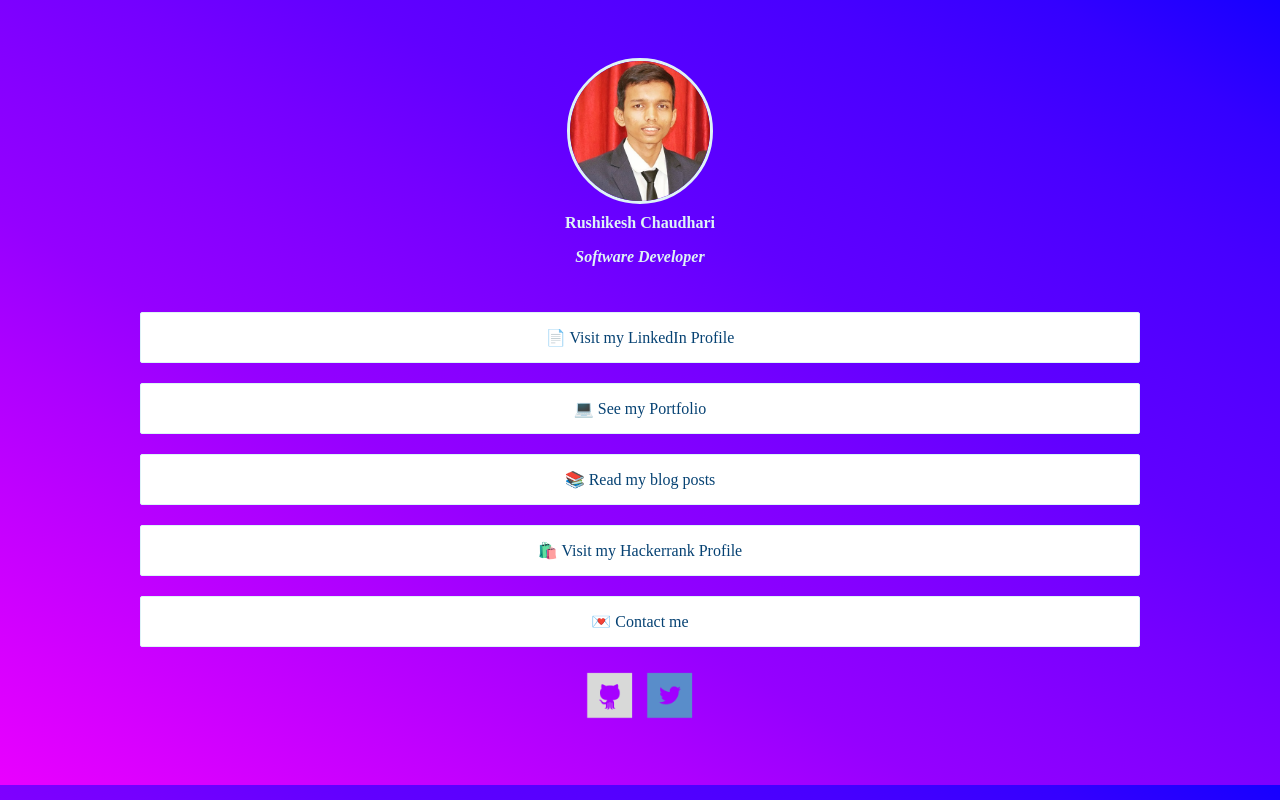
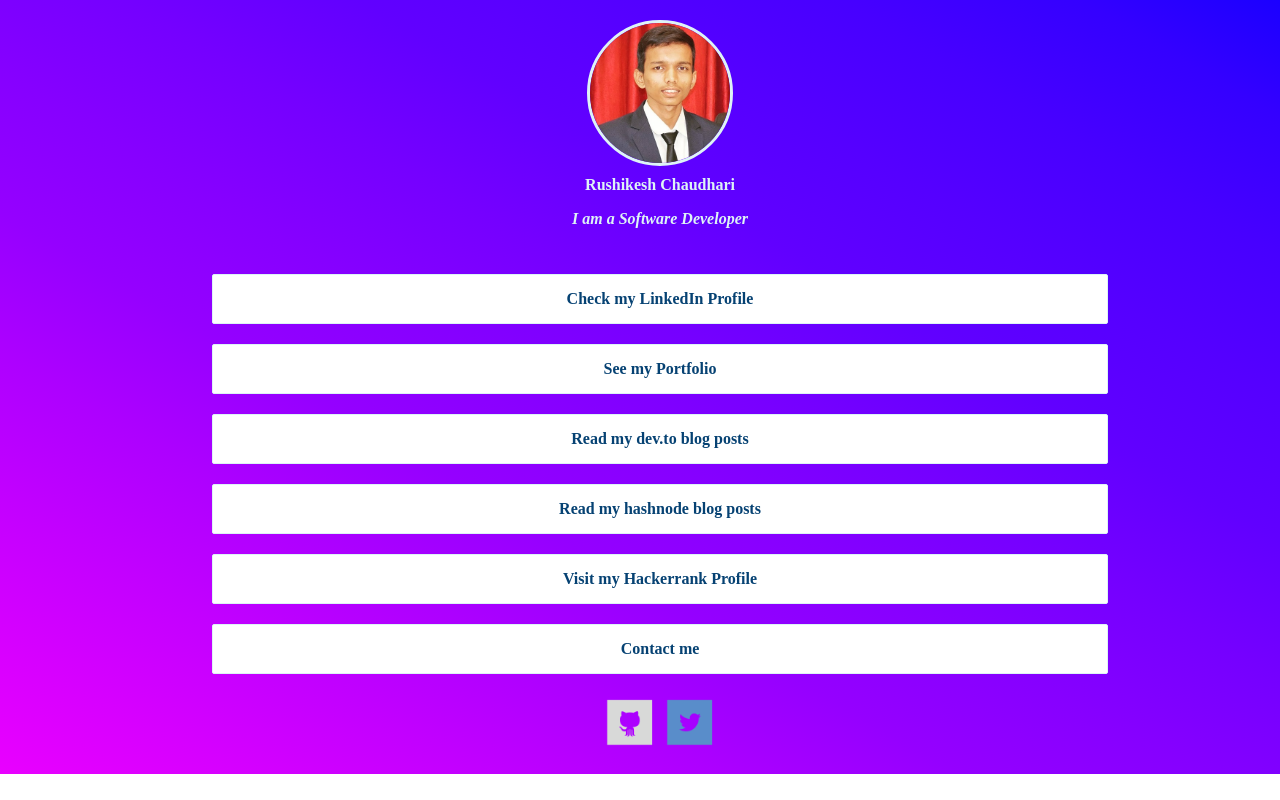
Before and after one commit to rushi-173/MyLinkstore, a PHP site: page /index.html in a window 1280 px wide. Run offline with PHP 8.4, Linux system fonts and the light colour scheme.

Commit message:
Made it better

```diff
--- a/index.html
+++ b/index.html
@@ -10,9 +10,9 @@
 	<div class="circle-shape">
 		<img src="images/photo.jpg" class="profile-pic">
 	</div>
-	<a href="https://www.instagram.com/rushikesh_chaudhari_17/" target="_blank"
+	<a href="https://www.instagram.com/rushikesh_chaudhari_17" target="_blank"
 		rel="noopener noreferrer" class="ig-link"> Rushikesh Chaudhari <br>
-		<p><i>Software Developer</i></p></a>
+		<p><i>I am a Software Developer</i></p></a>
 	<div class="link-list">
 		<a
 			href="https://www.linkedin.com/in/rushi173"
@@ -20,7 +20,7 @@
 			rel="noopener noreferrer"
 		>
 			<div class="link-list-item">
-				📄 Visit my LinkedIn Profile
+				Check my LinkedIn Profile
 			</div>
 		</a>
 		<a
@@ -29,7 +29,7 @@
 			rel="noopener noreferrer"
 		>
 			<div class="link-list-item">
-				💻 See my Portfolio
+				See my Portfolio
 			</div>
 		</a>
 		<a
@@ -38,7 +38,16 @@
 			rel="noopener noreferrer"
 		>
 			<div class="link-list-item">
-				📚 Read my blog posts
+				Read my dev.to blog posts
+			</div>
+		</a>
+		<a
+			href="https://rushikesh.hashnode.dev/"
+			target="_blank"
+			rel="noopener noreferrer"
+		>
+			<div class="link-list-item">
+				Read my hashnode blog posts
 			</div>
 		</a>
 		<a
@@ -47,12 +56,12 @@
 			rel="noopener noreferrer"
 		>
 			<div class="link-list-item">
-				🛍️ Visit my Hackerrank Profile
+				Visit my Hackerrank Profile
 			</div>
 		</a>
 		<a href="mailto:rushichaudhari1237@gmail.com">
 			<div class="link-list-item">
-				💌 Contact me
+				Contact me
 			</div>
 		</a>
 	</div>
--- a/index.php
+++ b/index.php
@@ -1 +1 @@
-<?php include_once(“index.html”); ?>
+<?php header( 'Location: ./index.html' ) ;  ?>
--- a/style.css
+++ b/style.css
@@ -1,7 +1,7 @@
 body{
 	height: 100%;
 	align-content: center;
-	background-image: linear-gradient(to right top, #e900ff, #d600ff, #c200ff, #ad00ff, #9500ff, #8600ff, #7500ff, #6100ff, #5500ff, #4700ff, #3400ff, #1600ff);
+	margin: 0px;
 }
 :root {
 	--darkest-color: #064273;
@@ -19,12 +19,22 @@ body {
 }*/
 
 .container {
-	width: 90%;
-	max-width: 1000px;
-	margin: 50px auto;
+	width: 100%;
+	height: 100%;
+	margin: 0px;
+	padding: 20px;
 	display: flex;
 	flex-direction: column;
 	text-align: center;
+	background-image: linear-gradient(to right top, #e900ff, #d600ff, #c200ff, #ad00ff, #9500ff, #8600ff, #7500ff, #6100ff, #5500ff, #4700ff, #3400ff, #1600ff);
+	-webkit-background-size: 100%;
+    -moz-background-size: 100%;
+    -o-background-size: 100%;
+    background-size: 100%;
+    -webkit-background-size: cover;
+    -moz-background-size: cover;
+    -o-background-size: cover;
+    background-size: cover;
 }
 
 .circle-shape {
@@ -55,6 +65,7 @@ a {
 }
 
 .link-list-item {
+	width: 70%;
 	border: 1px solid var(--lightest-color);
 	box-sizing: border-box;
 	margin: 20px auto;
@@ -64,6 +75,7 @@ a {
 	transition: all 0.15s;
 	border-radius: 2px;
 	background: var(--bright-color-1);
+	font-weight: bold;
 }
 
 .link-list-item:hover,
```
Also changed, not shown: README.md.
